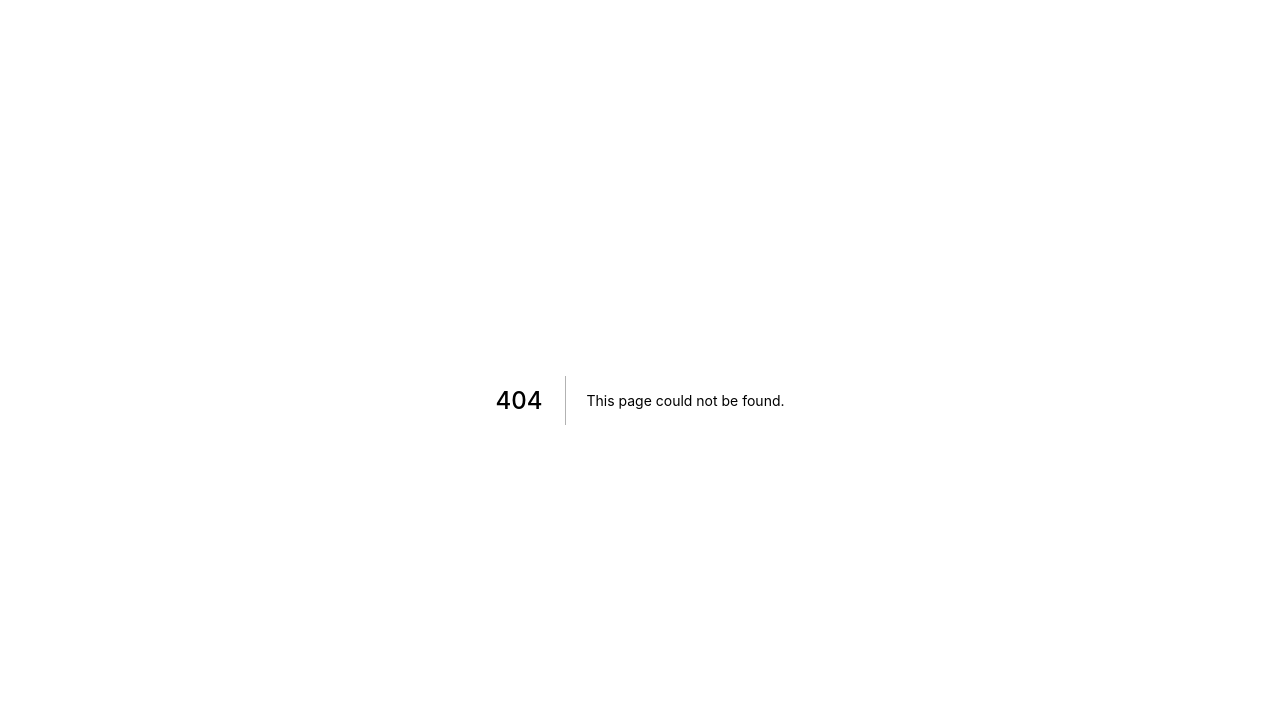
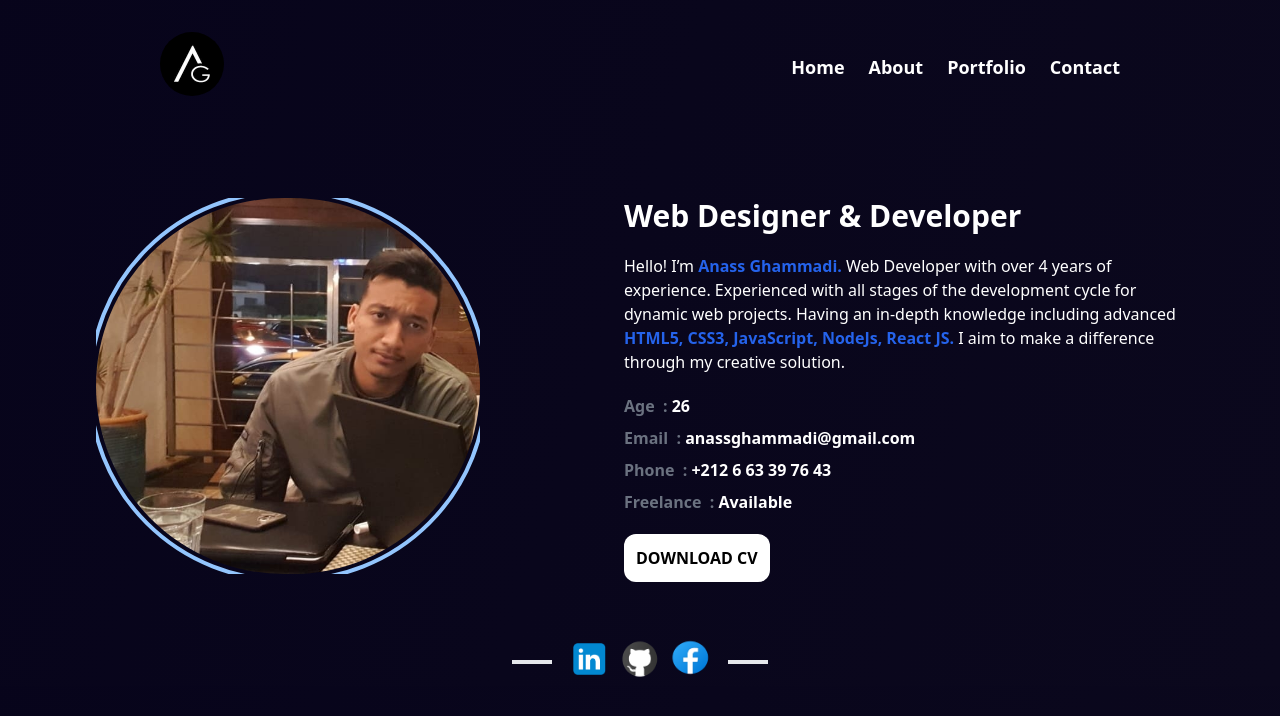
Before and after one commit to anass-ghammadi/cv-ghammadi, a Next.js app: page /About in a window 1280 px wide. Before the commit this address had no page. Shown: the top 716 px of the page. Built offline with nearby package versions, Linux system fonts and the light colour scheme.

Commit message:
Create About.tsx

```diff
--- /dev/null
+++ b/pages/About.tsx
@@ -0,0 +1,15 @@
+import type { NextPage } from 'next'
+import SAbout from '../components/SectAbout'
+import Footer from '../components/Footer'
+
+function About ()
+{
+    return (
+        <>
+            <SAbout />
+            <Footer />
+        </>
+    )
+}
+
+export default About
```
